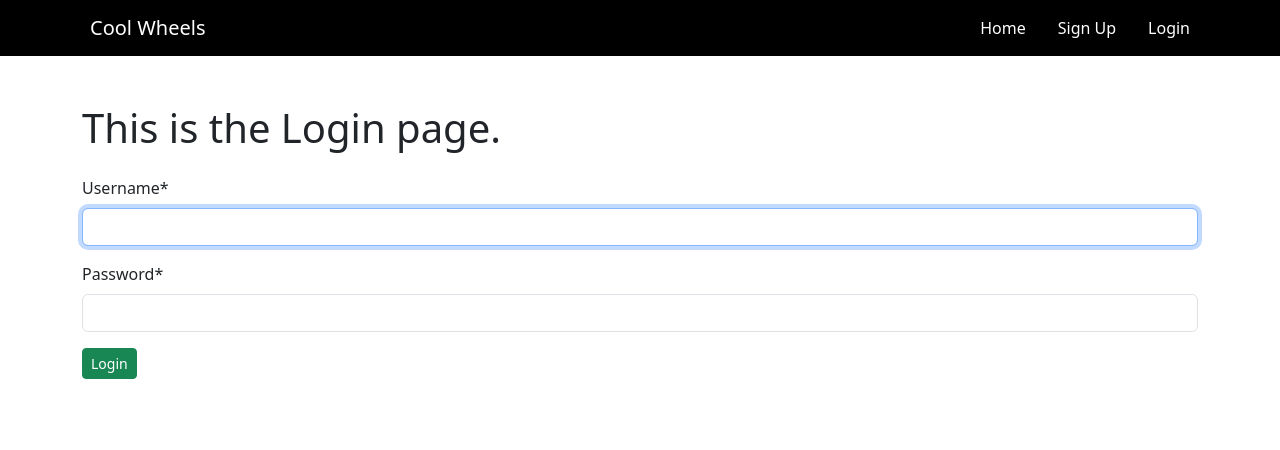
After one commit to Mohaiminul69/cool-wheels, a Django app: page /login in a window 1280 px wide. The commit adds this page. Shown: the top 450 px of the page. Run offline with Django 5.2, Linux system fonts and the light colour scheme; some libraries are stand-ins or nearby versions.

Commit message:
register login logout done.

```diff
--- a/cool_wheels/cool_wheels/urls.py
+++ b/cool_wheels/cool_wheels/urls.py
@@ -1,8 +1,9 @@
 from django.contrib import admin
-from django.urls import path
+from django.urls import path, include
 from .views import home
 
 urlpatterns = [
     path("admin/", admin.site.urls),
     path("", home, name="homepage"),
+    path("", include("users.urls")),
 ]
--- a/cool_wheels/templates/base.html
+++ b/cool_wheels/templates/base.html
@@ -43,6 +43,24 @@
                 >Home</a
               >
             </li>
+            {% if request.user.is_authenticated %}
+            <li class="nav-item ms-3">
+              <a class="text-white nav-link" href="{% url 'logout_page' %}"
+                >Logout</a
+              >
+            </li>
+            {% else %}
+            <li class="nav-item ms-3">
+              <a class="text-white nav-link" href="{% url 'register_page' %}"
+                >Sign Up</a
+              >
+            </li>
+            <li class="nav-item ms-3">
+              <a class="text-white nav-link" href="{% url 'login_page' %}"
+                >Login</a
+              >
+            </li>
+            {% endif %}
           </ul>
         </div>
       </div>
--- /dev/null
+++ b/cool_wheels/users/templates/sign_up.html
@@ -0,0 +1,15 @@
+{% extends 'base.html' %}{% load crispy_forms_tags %} {% block content %}
+<section class="py-5">
+  <h1>This is the {{type}} page.</h1>
+
+  <div class="my-4">
+    <form action="" method="post">
+      {% csrf_token %} {{form|crispy}} {% if type == 'Register' %}
+      <button class="btn btn-sm btn-success">Register</button>
+      {% else %}
+      <button class="btn btn-sm btn-success">Login</button>
+      {% endif %}
+    </form>
+  </div>
+</section>
+{% endblock %}
--- /dev/null
+++ b/cool_wheels/users/urls.py
@@ -0,0 +1,8 @@
+from django.urls import path
+from .views import sign_up, UserLoginView, user_logout
+
+urlpatterns = [
+    path("sign_up", sign_up, name="register_page"),
+    path("login", UserLoginView.as_view(), name="login_page"),
+    path("logout", user_logout, name="logout_page"),
+]
--- a/cool_wheels/users/views.py
+++ b/cool_wheels/users/views.py
@@ -1,3 +1,44 @@
-from django.shortcuts import render
+from django.shortcuts import render, redirect
+from .forms import RegistrationForm
+from django.contrib import messages
+from django.contrib.auth.views import LoginView
+from django.urls import reverse_lazy
+from django.contrib.auth import logout
+
 
 # Create your views here.
+def sign_up(request):
+    if request.method == "POST":
+        register_form = RegistrationForm(request.POST)
+        if register_form.is_valid():
+            register_form.save()
+            messages.success(request, "User Registered Succesfully")
+            return redirect("homepage")
+    else:
+        register_form = RegistrationForm()
+    return render(request, "sign_up.html", {"form": register_form, "type": "Register"})
+
+
+class UserLoginView(LoginView):
+    template_name = "sign_up.html"
+
+    def get_success_url(self):
+        return reverse_lazy("homepage")  # change to profile page later
+
+    def form_valid(self, form):
+        messages.success(self.request, "Logged in successfully")
+        return super().form_valid(form)
+
+    def form_invalid(self, form):
+        messages.success(self.request, "Login information is incorrect")
+        return super().form_invalid(form)
+
+    def get_context_data(self, **kwargs):
+        context = super().get_context_data(**kwargs)
+        context["type"] = "Login"
+        return context
+
+
+def user_logout(request):
+    logout(request)
+    return redirect("login_page")
```
Also changed, not shown: cool_wheels/users/forms.py (added, +12 -0 lines), cool_wheels/db.sqlite3.
